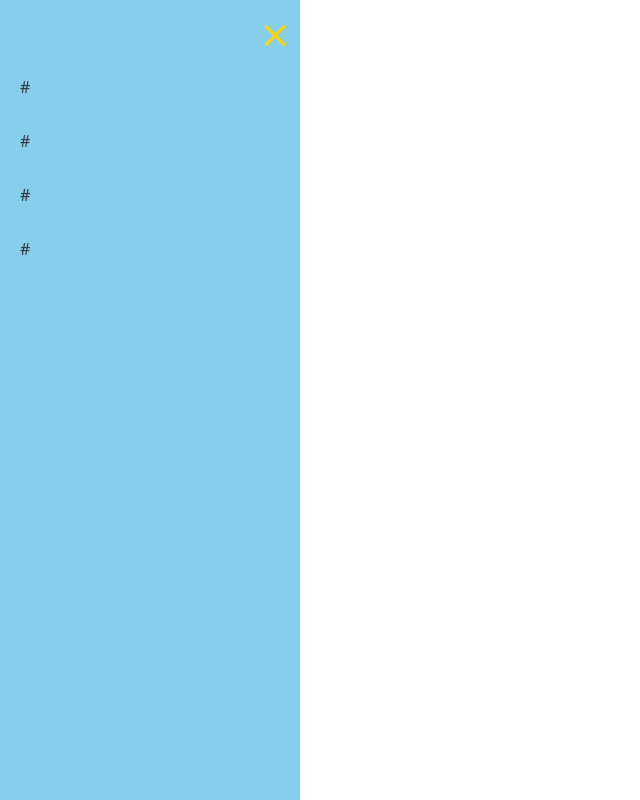
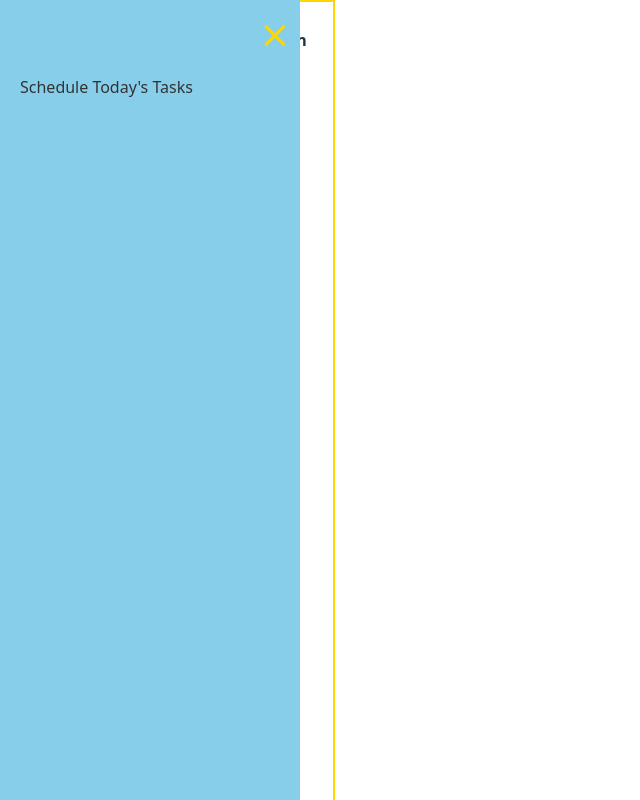
Before and after one commit to Langton49/peggy, a React (Vite) app: page /DailyTasks in a window 1280 px wide. Shown: the top 800 px of the page, without its empty margins (0-640 px from the left). Built offline with nearby package versions, Linux system fonts and the light colour scheme.

Commit message:
second commot

```diff
--- a/package.json
+++ b/package.json
@@ -10,6 +10,7 @@
     "preview": "vite preview"
   },
   "dependencies": {
+    "rc-slider": "^11.1.8",
     "react": "^19.0.0",
     "react-dom": "^19.0.0",
     "react-router-dom": "^7.2.0"
--- a/src/App.jsx
+++ b/src/App.jsx
@@ -1,15 +1,21 @@
 import React from "react";
+import { BrowserRouter as Router, Routes, Route } from "react-router-dom";
+import Home from "./components/Home";
 import SideMenu from "./components/sidemenu";
+import TodoSchedule from "./components/todoschedule";
 import "./styles/App.css";
 
 function App() {
   return (
+    <Router>
     <div className="App">
+        <Routes>
+          <Route path="/" element={<Home/>} />
+          <Route path="/DailyTasks" element={<TodoSchedule/>} />
+        </Routes>
       <SideMenu />
-      <main>
-        <p>This is the main content of the app.</p>
-      </main>
     </div>
+    </Router>
   );
 }
 
--- /dev/null
+++ b/src/components/Home.jsx
@@ -0,0 +1,12 @@
+import React from "react";
+
+const Home = () => {
+    return (
+        <div>
+        <h1>Welcome to the Home Page</h1>
+        <p>This is the Home Page of the app.</p>
+        </div>
+    );
+}
+
+export default Home;
--- /dev/null
+++ b/src/components/dualKnobSlider.jsx
@@ -0,0 +1 @@
+import React from "react";
--- a/src/components/sidemenu.jsx
+++ b/src/components/sidemenu.jsx
@@ -1,4 +1,5 @@
 import React, { useState } from "react";
+import { Link } from "react-router-dom";
 import "../styles/sidemenu.css";
 
 const SideMenu = () => {
@@ -12,11 +13,12 @@ const SideMenu = () => {
           </div>
           <nav>
             <ul>
-              <li>#</li>
-              <li>#</li>
-              <li>#</li>
-              <li>#</li>
+            <li>
+                <Link className="link" to="/DailyTasks">Schedule Today's Tasks</Link>
+                </li>
             </ul>
+
+
           </nav>
         </aside>
       );
--- /dev/null
+++ b/src/components/todoschedule.jsx
@@ -0,0 +1,30 @@
+import React from "react";
+import Slider from "rc-slider";
+import "rc-slider/assets/index.css";
+import "../styles/todoschedule.css";
+
+const times = Array.from({ length: 24 }, (_, i) => `${String(i).padStart(2, '0')}:00`);
+
+const TodoSchedule = () => {
+  return (
+    <div className="todoschedule">
+      <table>
+        <thead>
+          <tr>
+            <th>Time</th>
+            <th>Task Duration</th>
+          </tr>
+        </thead>
+        <tbody>
+          {times.map((time, index) => (
+            <tr key={index}>
+              <td>{time}</td>
+            </tr>
+          ))}
+        </tbody>
+      </table>
+    </div>
+  );
+};
+
+export default TodoSchedule;
--- a/src/main.jsx
+++ b/src/main.jsx
@@ -1,4 +1,5 @@
 import { StrictMode } from 'react'
+import { BrowserRouter } from 'react-router-dom'
 import { createRoot } from 'react-dom/client'
 import './styles/index.css'
 import App from './App.jsx'
--- a/src/styles/sidemenu.css
+++ b/src/styles/sidemenu.css
@@ -89,3 +89,12 @@
     background-color: #FFD700;
     color: #000000;
   }
+
+  nav ul li a {
+    color: #333;
+    text-decoration: none;
+  }
+
+  nav ul li a:hover {
+    color: #000000;
+  }
--- /dev/null
+++ b/src/styles/todoschedule.css
@@ -0,0 +1,12 @@
+.todoschedule {
+  display: flex;
+  justify-content: space-between;
+  align-items: center;
+  margin: 0 0 0 100px;
+  border: 2px solid #FFD700;
+}
+
+.todoschedule table {
+    border-collapse: separate;
+    border-spacing: 25px;
+  }
```
Also changed, not shown: 1 other file (tests, documents, lock files or other folders).
